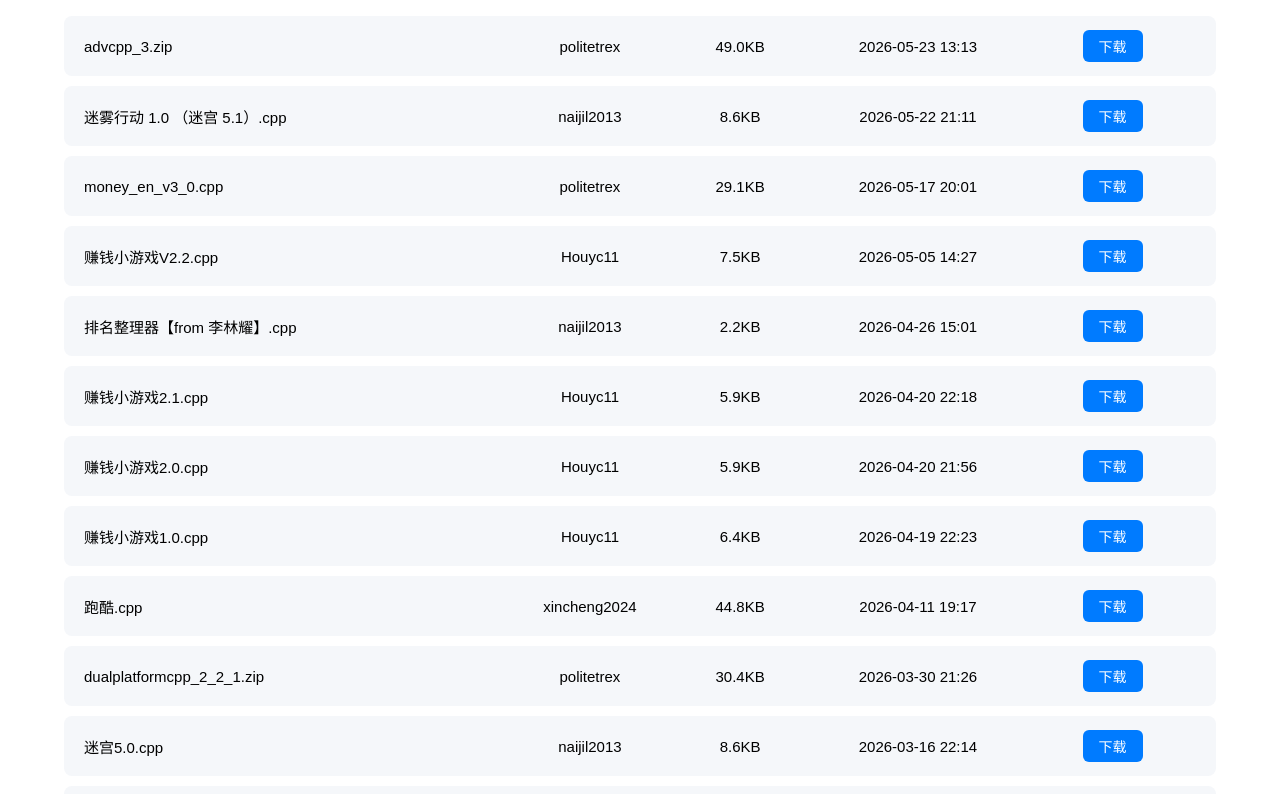
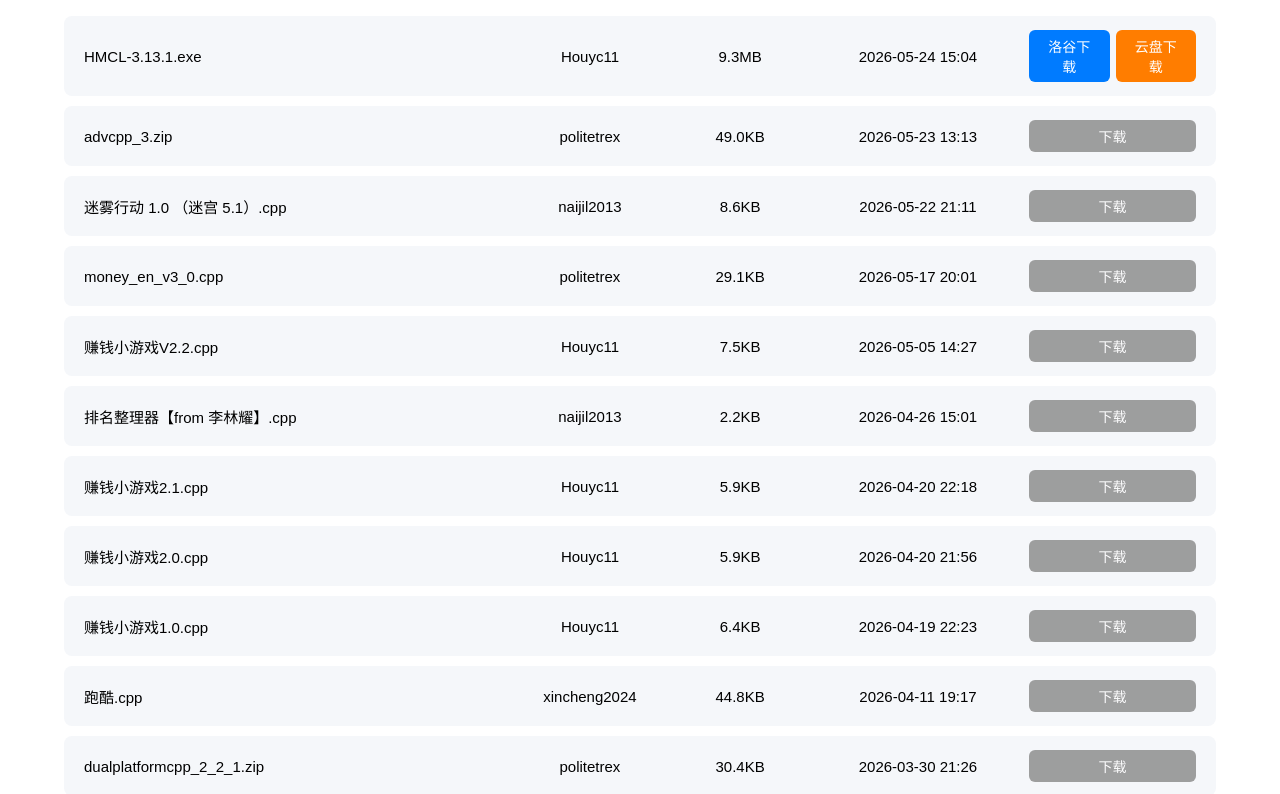
Before and after one commit to dtoi-code/dtoi-code.github.io, a plain HTML site: page project/index.html in a window 1280 px wide. Shown: the part 160-954 px from the top of the page. Drawn offline with Linux system fonts and the light colour scheme.

Commit message:
Update index.html

```diff
--- a/project/index.html
+++ b/project/index.html
@@ -22,6 +22,8 @@
             --btn-bg: #007bff;
             --btn-text: #fff;
             --table-row: #f5f7fa;
+            --orange: #ff7d00;
+            --gray-btn: #888;
         }
 
         [data-theme="dark"] {
@@ -33,6 +35,8 @@
             --btn-bg: #4dabf7;
             --btn-text: #000;
             --table-row: #2a2a2a;
+            --orange: #ff9800;
+            --gray-btn: #666;
         }
 
         body {
@@ -152,6 +156,9 @@
         .file-download {
             width: 15%;
             text-align: center;
+            display: flex;
+            gap: 6px;
+            justify-content: center;
         }
 
         .download-btn {
@@ -162,10 +169,36 @@
             border-radius: 6px;
             cursor: pointer;
             font-size: 14px;
+            width: 100%;
         }
 
         .download-btn:hover {
             opacity: 0.8;
+        }
+
+        .cloud-btn {
+            padding: 6px 16px;
+            background: var(--orange);
+            color: #fff;
+            border: none;
+            border-radius: 6px;
+            cursor: pointer;
+            font-size: 14px;
+            width: 100%;
+        }
+
+        .cloud-btn:hover {
+            opacity: 0.8;
+        }
+
+        .old-btn {
+            background: var(--gray-btn);
+            cursor: not-allowed;
+            opacity: 0.8;
+        }
+
+        .old-btn:hover {
+            opacity: 0.7;
         }
 
     </style>
@@ -173,19 +206,37 @@
 <body>
 
     <div class="top-left">DTOI守夜人团队</div>
-    <div class="nav"></div>
+
+    <div class="nav">
+        <a onclick="goHome()">主页</a>
+        <a class="active">项目</a>
+        <button class="theme-switch" id="themeBtn"></button>
+    </div>
 
     <div class="container">
         <h2 class="page-title">团队项目文件库</h2>
 
         <div class="file-list">
+
+            <!-- ========== 【新增】HMCL-3.13.1.exe 放在最顶部 ========== -->
+            <div class="file-item">
+                <div class="file-name">HMCL-3.13.1.exe</div>
+                <div class="file-author">Houyc11</div>
+                <div class="file-size">9.3MB</div>
+                <div class="file-time">2026-05-24 15:04</div>
+                <div class="file-download">
+                    <button class="download-btn" onclick="window.open('https://www.luogu.com.cn/team/_/file/mlu26a1x/download','_blank')">洛谷下载</button>
+                    <button class="cloud-btn" onclick="window.open('/project/HMCL-3.13.1.exe','_blank')">云盘下载</button>
+                </div>
+            </div>
+
             <div class="file-item">
                 <div class="file-name">advcpp_3.zip</div>
                 <div class="file-author">politetrex</div>
                 <div class="file-size">49.0KB</div>
                 <div class="file-time">2026-05-23 13:13</div>
                 <div class="file-download">
-                    <button class="download-btn" onclick="window.open('https://www.luogu.com.cn/team/_/file/8rnwfphe/download','_blank')">下载</button>
+                    <button class="download-btn old-btn" disabled>下载</button>
                 </div>
             </div>
 
@@ -195,7 +246,7 @@
                 <div class="file-size">8.6KB</div>
                 <div class="file-time">2026-05-22 21:11</div>
                 <div class="file-download">
-                    <button class="download-btn" onclick="window.open('https://www.luogu.com.cn/team/_/file/ilwv5vo9/download','_blank')">下载</button>
+                    <button class="download-btn old-btn" disabled>下载</button>
                 </div>
             </div>
 
@@ -205,7 +256,7 @@
                 <div class="file-size">29.1KB</div>
                 <div class="file-time">2026-05-17 20:01</div>
                 <div class="file-download">
-                    <button class="download-btn" onclick="window.open('https://www.luogu.com.cn/team/_/file/29uwv8gm/download','_blank')">下载</button>
+                    <button class="download-btn old-btn" disabled>下载</button>
                 </div>
             </div>
 
@@ -215,7 +266,7 @@
                 <div class="file-size">7.5KB</div>
                 <div class="file-time">2026-05-05 14:27</div>
                 <div class="file-download">
-                    <button class="download-btn" onclick="window.open('https://www.luogu.com.cn/team/_/file/qydrfn1h/download','_blank')">下载</button>
+                    <button class="download-btn old-btn" disabled>下载</button>
                 </div>
             </div>
 
@@ -225,7 +276,7 @@
                 <div class="file-size">2.2KB</div>
                 <div class="file-time">2026-04-26 15:01</div>
                 <div class="file-download">
-                    <button class="download-btn" onclick="window.open('https://www.luogu.com.cn/team/_/file/uws0pzmx/download','_blank')">下载</button>
+                    <button class="download-btn old-btn" disabled>下载</button>
                 </div>
             </div>
 
@@ -235,7 +286,7 @@
                 <div class="file-size">5.9KB</div>
                 <div class="file-time">2026-04-20 22:18</div>
                 <div class="file-download">
-                    <button class="download-btn" onclick="window.open('https://www.luogu.com.cn/team/_/file/fqzfo65t/download','_blank')">下载</button>
+                    <button class="download-btn old-btn" disabled>下载</button>
                 </div>
             </div>
 
@@ -245,7 +296,7 @@
                 <div class="file-size">5.9KB</div>
                 <div class="file-time">2026-04-20 21:56</div>
                 <div class="file-download">
-                    <button class="download-btn" onclick="window.open('https://www.luogu.com.cn/team/_/file/ld5yiwzu/download','_blank')">下载</button>
+                    <button class="download-btn old-btn" disabled>下载</button>
                 </div>
             </div>
 
@@ -255,7 +306,7 @@
                 <div class="file-size">6.4KB</div>
                 <div class="file-time">2026-04-19 22:23</div>
                 <div class="file-download">
-                    <button class="download-btn" onclick="window.open('https://www.luogu.com.cn/team/_/file/8jqrr79e/download','_blank')">下载</button>
+                    <button class="download-btn old-btn" disabled>下载</button>
                 </div>
             </div>
 
@@ -265,7 +316,7 @@
                 <div class="file-size">44.8KB</div>
                 <div class="file-time">2026-04-11 19:17</div>
                 <div class="file-download">
-                    <button class="download-btn" onclick="window.open('https://www.luogu.com.cn/team/_/file/0ud6whod/download','_blank')">下载</button>
+                    <button class="download-btn old-btn" disabled>下载</button>
                 </div>
             </div>
 
@@ -275,7 +326,7 @@
                 <div class="file-size">30.4KB</div>
                 <div class="file-time">2026-03-30 21:26</div>
                 <div class="file-download">
-                    <button class="download-btn" onclick="window.open('https://www.luogu.com.cn/team/_/file/xcdh8pd1/download','_blank')">下载</button>
+                    <button class="download-btn old-btn" disabled>下载</button>
                 </div>
             </div>
 
@@ -285,7 +336,7 @@
                 <div class="file-size">8.6KB</div>
                 <div class="file-time">2026-03-16 22:14</div>
                 <div class="file-download">
-                    <button class="download-btn" onclick="window.open('https://www.luogu.com.cn/team/_/file/s1h8yzvw/download','_blank')">下载</button>
+                    <button class="download-btn old-btn" disabled>下载</button>
                 </div>
             </div>
 
@@ -295,12 +346,23 @@
                 <div class="file-size">5.6KB</div>
                 <div class="file-time">2026-03-15 11:56</div>
                 <div class="file-download">
-                    <button class="download-btn" onclick="window.open('https://www.luogu.com.cn/team/_/file/4tzisth6/download','_blank')">下载</button>
+                    <button class="download-btn old-btn" disabled>下载</button>
                 </div>
             </div>
+
         </div>
     </div>
 
-    <script src="/nav-config.js"></script>
+    <script>
+        const themeBtn = document.getElementById('themeBtn');
+        const html = document.documentElement;
+        themeBtn.addEventListener('click', () => {
+            html.hasAttribute('data-theme') ? html.removeAttribute('data-theme') : html.setAttribute('data-theme','dark');
+        });
+
+        function goHome() {
+            window.location.href = 'https://dtoi-code.github.io';
+        }
+    </script>
 </body>
 </html>
```
